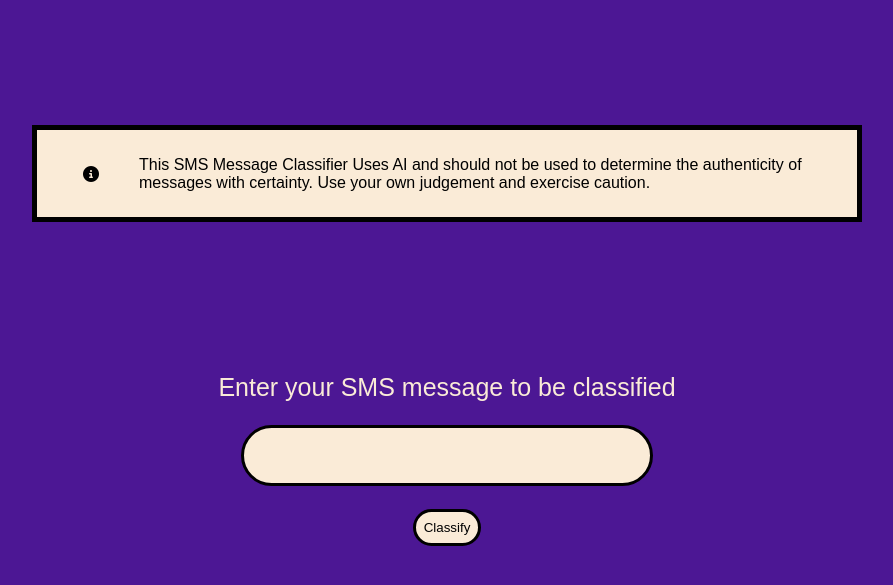
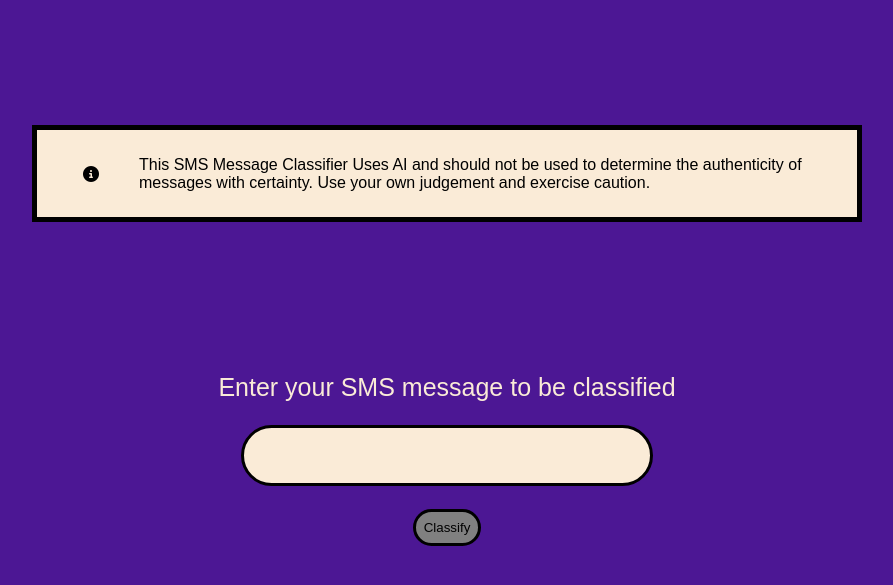
Before and after one commit to dominiclake/4130_finalProj, a plain HTML site: page index.html in a window 1280 px wide. In both pictures the pointer is over the button "Classify". Shown: the part 101-686 px from the top of the page, without its empty margins (193-1086 px from the left). Drawn offline with Linux system fonts and the light colour scheme.

Commit message:
Update styles.css

```diff
--- a/styles/styles.css
+++ b/styles/styles.css
@@ -70,6 +70,11 @@ body{
     border: 3px solid black;
     border-radius: 100px;
     background-color: antiquewhite;
+    transition-duration: 100ms;
+}
+
+.appBox button:hover{
+    background-color: grey;
 }
 
 .dynamicText{
```
